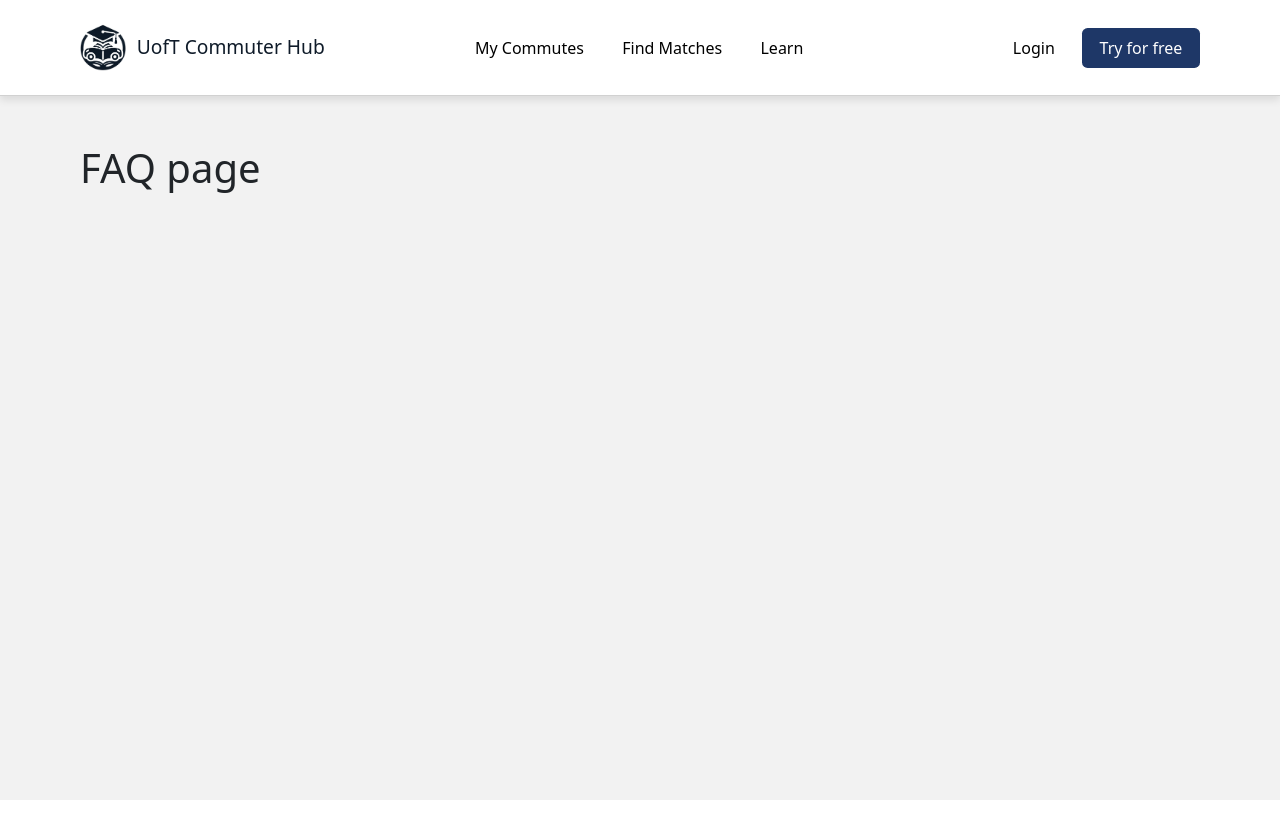
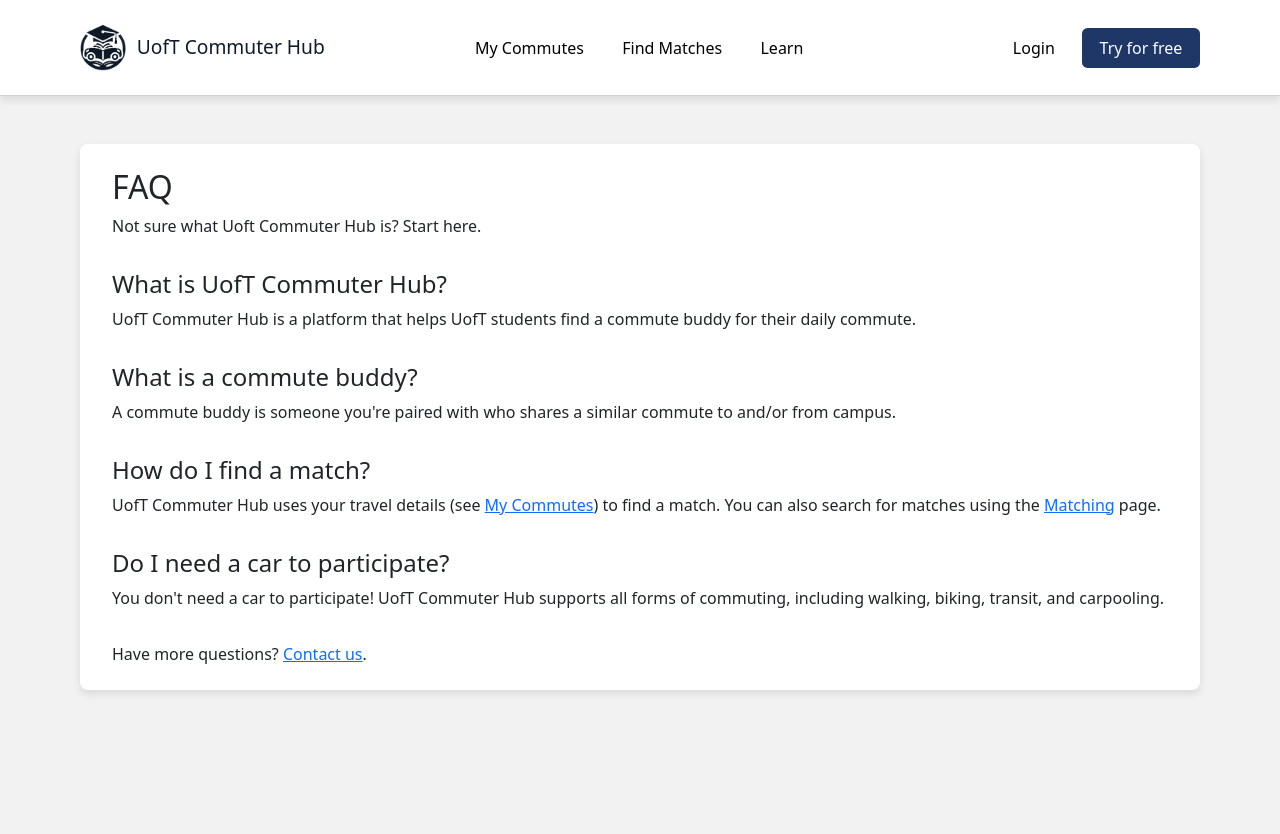
Before and after one commit to mansip2002/UofTCommuterHub, a React (Vite) app: page /faq in a window 1280 px wide. Before the commit the page ends 800 px from the top, so only its background shows below. Built offline with nearby package versions, Linux system fonts and the light colour scheme; the HTML template or start-up script is replaced by a standard one.

Commit message:
Added FAQ page

```diff
--- a/src/App.css
+++ b/src/App.css
@@ -191,3 +191,9 @@ main {
     padding-right: 2rem;
   }
 }
+
+.faq-page {
+  display: flex;
+  flex-direction: column;
+  gap: 2rem;
+}
--- a/src/pages/Faq.jsx
+++ b/src/pages/Faq.jsx
@@ -1,13 +1,50 @@
-import React from "react";
+import { Link } from "react-router-dom";
 
 const Faq = () => {
-	return (
-		<div className="faqPage">
-			<h1>
-				FAQ page
-			</h1>
-		</div>
-	);
+  return (
+    <div className="faq-page page-card">
+      <div>
+        <h2>FAQ</h2>
+        <div>Not sure what Uoft Commuter Hub is? Start here. </div>
+      </div>
+      <div>
+        <h4>What is UofT Commuter Hub?</h4>
+        <div>
+          UofT Commuter Hub is a platform that helps UofT students find a
+          commute buddy for their daily commute.
+        </div>
+      </div>
+      <div>
+        <h4>What is a commute buddy?</h4>
+        <div>
+          A commute buddy is someone you're paired with who shares a similar
+          commute to and/or from campus.
+        </div>
+      </div>
+      <div>
+        <h4>How do I find a match?</h4>
+        <div>
+          UofT Commuter Hub uses your travel details (see{" "}
+          <Link to="/my-commutes">My Commutes</Link>) to find a match. You can
+          also search for matches using the <Link to="/matching">Matching</Link>{" "}
+          page.
+        </div>
+      </div>
+      <div>
+        <h4>Do I need a car to participate?</h4>
+        <div>
+          You don't need a car to participate! UofT Commuter Hub supports all
+          forms of commuting, including walking, biking, transit, and
+          carpooling.
+        </div>
+      </div>
+
+      <div>
+        Have more questions?{" "}
+        <a href="mailto:uoftcommuterhub@gmail.com">Contact us</a>.
+      </div>
+    </div>
+  );
 };
 
 export default Faq;
```
